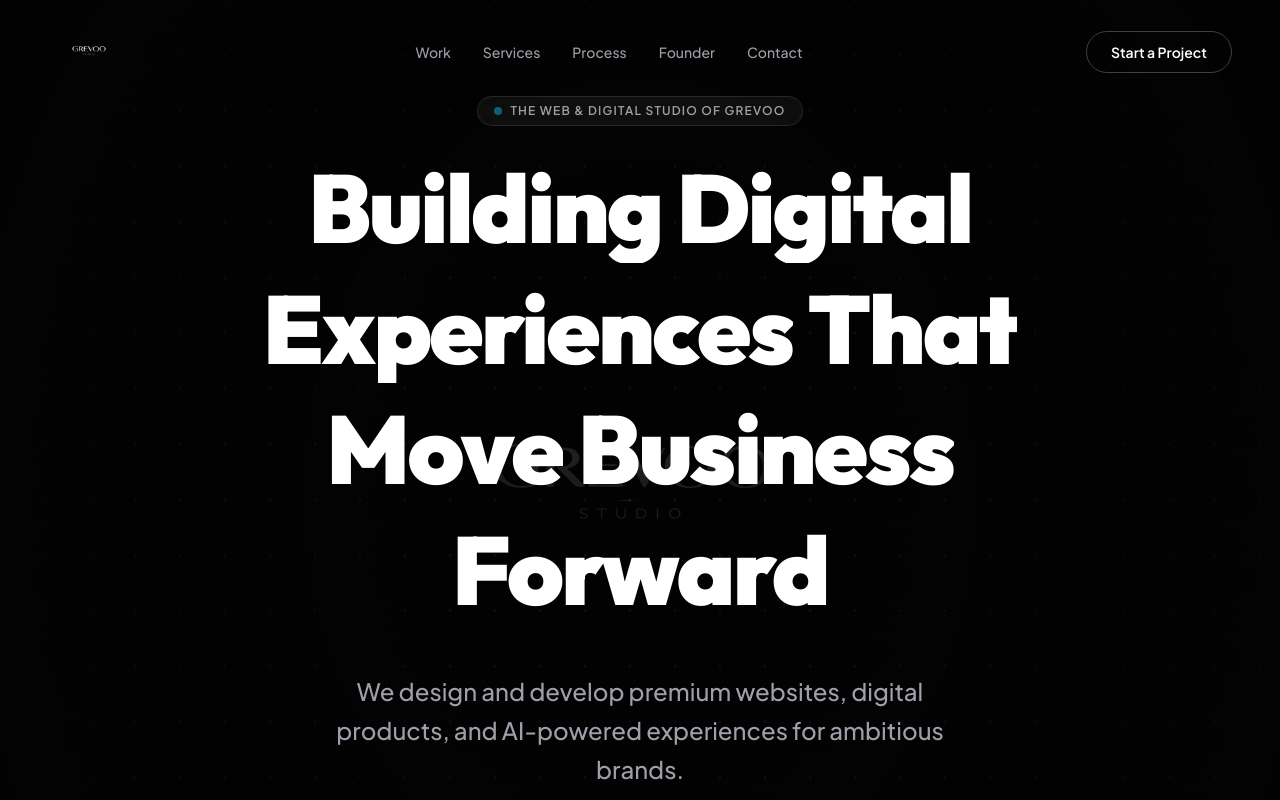
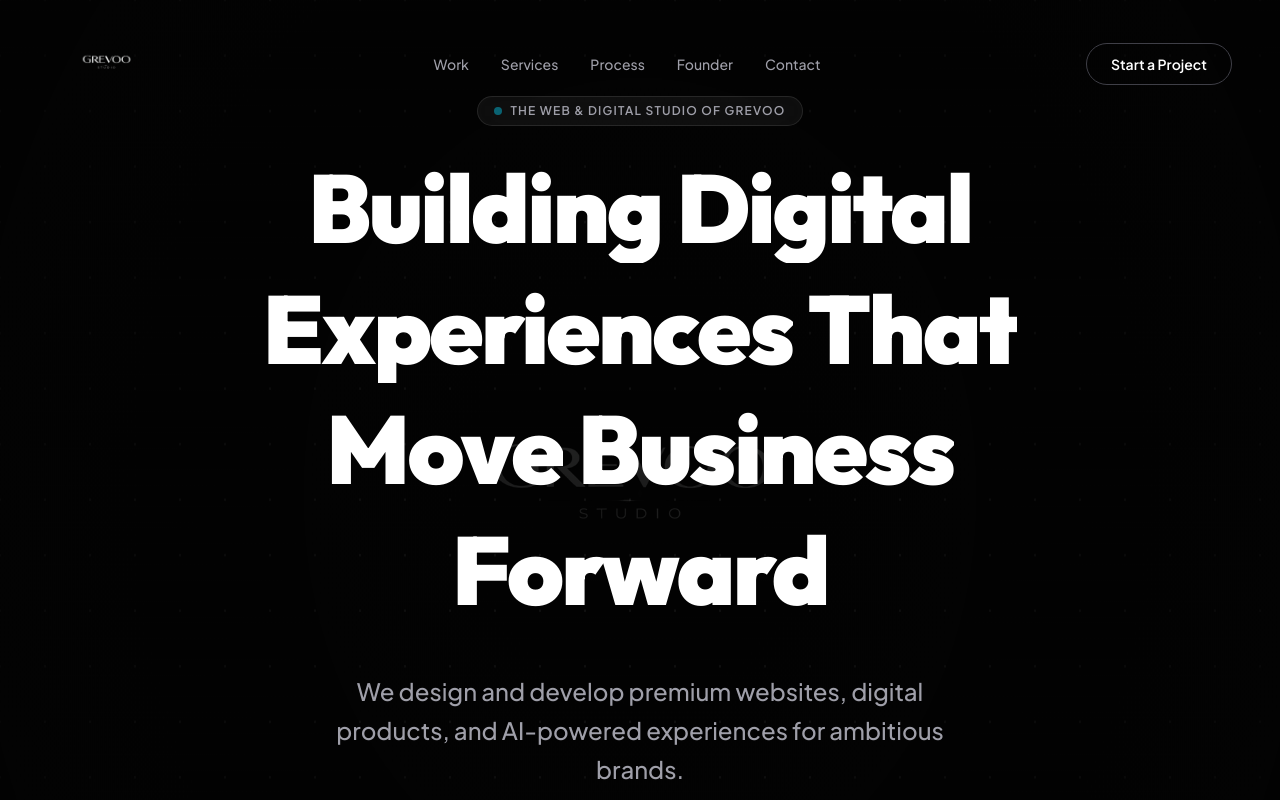
Before and after one commit to Saman-Sunasara/Grevoo-studio, a Next.js app: page / in a window 1280 px wide. Shown: the top 800 px of the page. Built offline with nearby package versions, Linux system fonts and the light colour scheme.

Commit message:
perf: disable canvas loop on mobile, remove unoptimized flags on images for compression, and increase navbar and footer logo sizes

```diff
--- a/src/components/FeaturedWork.tsx
+++ b/src/components/FeaturedWork.tsx
@@ -122,7 +122,6 @@ export default function FeaturedWork() {
                   fill
                   sizes="(max-width: 1024px) 100vw, 33vw"
                   className="object-cover opacity-60 transition-transform duration-700 ease-out group-hover:scale-105 group-hover:opacity-40"
-                  unoptimized
                 />
                 {/* Overlay gradient */}
                 <div className="absolute inset-0 bg-gradient-to-t from-black via-black/40 to-transparent" />
--- a/src/components/Footer.tsx
+++ b/src/components/Footer.tsx
@@ -24,10 +24,9 @@ export default function Footer() {
               <Image
                 src="/images/logo.png"
                 alt="Grevoo Studio Logo"
-                width={160}
-                height={45}
-                className="h-10 w-auto object-contain"
-                unoptimized
+                width={280}
+                height={80}
+                className="h-16 w-auto object-contain"
               />
             </a>
             <p className="text-zinc-500 font-medium text-sm leading-relaxed max-w-sm">
--- a/src/components/Founder.tsx
+++ b/src/components/Founder.tsx
@@ -33,7 +33,6 @@ export default function Founder() {
                   alt="Saman Sunasara"
                   fill
                   className="object-cover transition-transform duration-700 group-hover:scale-105"
-                  unoptimized
                 />
                 <div className="absolute inset-0 bg-gradient-to-t from-black via-black/20 to-transparent" />
               </div>
--- a/src/components/Hero.tsx
+++ b/src/components/Hero.tsx
@@ -14,6 +14,9 @@ export default function Hero() {
 
   // Interactive Grid Canvas Animation
   useEffect(() => {
+    // Disable canvas grid logic on mobile to save CPU and load speed
+    if (window.innerWidth < 768) return;
+
     const canvas = canvasRef.current;
     if (!canvas) return;
 
@@ -175,7 +178,6 @@ export default function Hero() {
           alt="Grevoo Studio Watermark"
           fill
           className="object-contain"
-          unoptimized
         />
       </div>
 
--- a/src/components/Navbar.tsx
+++ b/src/components/Navbar.tsx
@@ -41,11 +41,10 @@ export default function Navbar() {
             <Image
               src="/images/logo.png"
               alt="Grevoo Studio Logo"
-              width={220}
-              height={60}
-              className="h-14 w-auto object-contain"
+              width={280}
+              height={80}
+              className="h-16 sm:h-20 w-auto object-contain"
               priority
-              unoptimized
             />
           </a>
 
```
